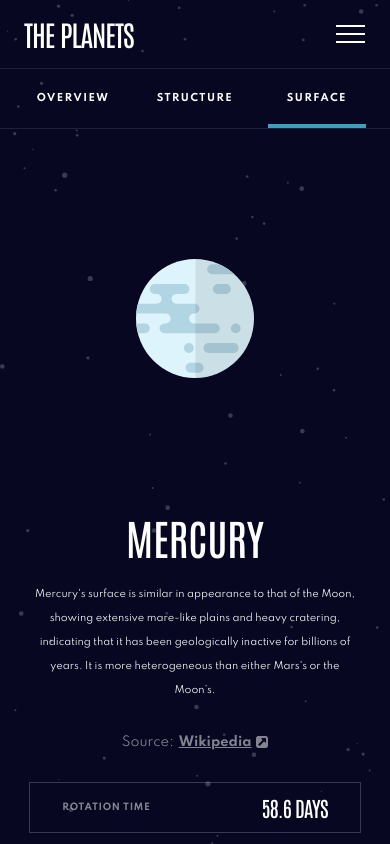
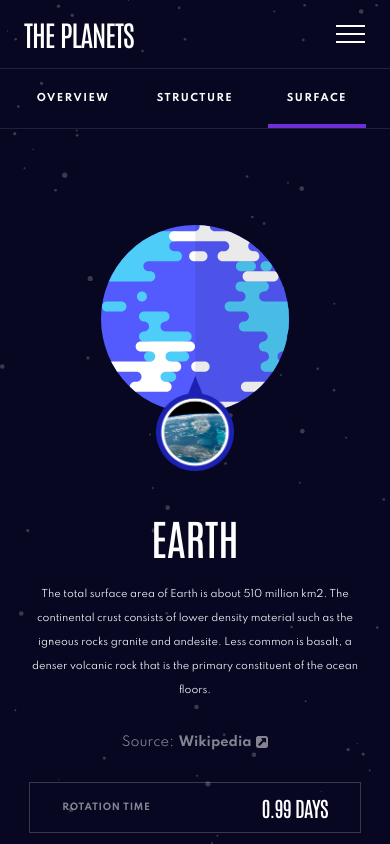
Before and after one commit to LogvnR/planets-fact-site, a React (Create React App) app: page /Earth in a window 390 px wide. Both pictures are taken after a click on the element "SURFACE". Shown: the top 844 px of the page. Built offline with nearby package versions, Linux system fonts and the light colour scheme.

Commit message:
completeld Mobile variant

```diff
--- a/package.json
+++ b/package.json
@@ -9,6 +9,7 @@
     "hamburger-react": "^2.4.1",
     "react": "^17.0.2",
     "react-dom": "^17.0.2",
+    "react-router-dom": "^6.2.1",
     "react-scripts": "5.0.0",
     "web-vitals": "^2.1.2"
   },
--- a/src/App.js
+++ b/src/App.js
@@ -1,3 +1,5 @@
+import { BrowserRouter, Routes, Route } from "react-router-dom";
+
 import styles from "./App.module.css";
 import NavBar from "./Components/NavBar";
 import Planet from "./Components/Planet";
@@ -5,13 +7,24 @@ import Background from "./Components/UI/Background";
 
 import data from "./Helpers/data.json";
 
-const mercury = data[0];
-
 const App = () => {
   return (
     <Background>
-      <NavBar />
-      <Planet planet={mercury} />
+      <BrowserRouter>
+        <NavBar />
+
+        <Routes>
+          <Route path="" element={<Planet planet={data[0]} />} />
+          <Route path="/Mercury" element={<Planet planet={data[0]} />} />
+          <Route path="/Venus" element={<Planet planet={data[1]} />} />
+          <Route path="/Earth" element={<Planet planet={data[2]} />} />
+          <Route path="/Mars" element={<Planet planet={data[3]} />} />
+          <Route path="/Jupiter" element={<Planet planet={data[4]} />} />
+          <Route path="/Saturn" element={<Planet planet={data[5]} />} />
+          <Route path="/Uranus" element={<Planet planet={data[6]} />} />
+          <Route path="/Neptune" element={<Planet planet={data[7]} />} />
+        </Routes>
+      </BrowserRouter>
     </Background>
   );
 };
--- a/src/Components/NavBar.jsx
+++ b/src/Components/NavBar.jsx
@@ -3,6 +3,7 @@ import { Fade as Hamburger } from "hamburger-react";
 
 import styles from "./Styles/NavBar.module.css";
 import NavModal from "./UI/NavModal";
+import { Link } from "react-router-dom";
 
 const NavBar = () => {
   const [modalOpen, setModalOpen] = useState(false);
@@ -21,7 +22,10 @@ const NavBar = () => {
 
   return (
     <header className={styles.navbar}>
-      <p className={styles["logo-title"]}>The Planets</p>
+      <Link to="/">
+        <p className={styles["logo-title"]}>The Planets</p>
+      </Link>
+
       <Hamburger
         className={styles.hamburger}
         color="#fff"
@@ -29,7 +33,7 @@ const NavBar = () => {
         toggled={modalOpen}
         onToggle={handleClickBtn}
       />
-      {modalOpen && <NavModal />}
+      {modalOpen && <NavModal close={closeModal} />}
     </header>
   );
 };
--- a/src/Components/Planet.jsx
+++ b/src/Components/Planet.jsx
@@ -31,6 +31,7 @@ const Planet = (props) => {
   return (
     <main className={styles.planet}>
       <PlanetInfoSelect
+        name={props.planet.name}
         overviewTab={overviewTab}
         overviewTabHandler={overviewTabHandler}
         structureTab={structureTab}
@@ -44,6 +45,7 @@ const Planet = (props) => {
           name={props.planet.name}
           description={props.planet.overview.content}
           source={props.planet.overview.source}
+          surfaceIcon={false}
         />
       )}
       {structureTab && (
@@ -52,6 +54,7 @@ const Planet = (props) => {
           name={props.planet.name}
           description={props.planet.structure.content}
           source={props.planet.structure.source}
+          surfaceIcon={false}
         />
       )}
       {surfaceTab && (
@@ -60,6 +63,7 @@ const Planet = (props) => {
           name={props.planet.name}
           description={props.planet.geology.content}
           source={props.planet.geology.source}
+          surfaceIcon={props.planet.images.geology}
         />
       )}
       <div className={styles["statistics-container"]}>
--- a/src/Components/Styles/NavBarPlanet.module.css
+++ b/src/Components/Styles/NavBarPlanet.module.css
@@ -1,5 +1,11 @@
+a {
+  width: 85%;
+  display: block;
+  text-decoration: none;
+}
+
 .main-container {
-  width: 85%;
+  width: 100%;
   padding: 1.5rem 0;
   box-sizing: border-box;
   display: flex;
--- a/src/Components/Styles/PlanetInfo.module.css
+++ b/src/Components/Styles/PlanetInfo.module.css
@@ -11,11 +11,17 @@
   display: flex;
   justify-content: center;
   align-items: center;
+  position: relative;
 }
 .img {
-  /* this controls planet size */
-  width: 30.5%;
   height: auto;
+}
+
+.surface-icon {
+  width: 20%;
+  height: auto;
+  bottom: 10%;
+  position: absolute;
 }
 
 .info-container {
@@ -65,5 +71,6 @@
 }
 
 .link {
+  width: auto;
   font-weight: 700;
 }
--- a/src/Components/Styles/PlanetInfoSelect.module.css
+++ b/src/Components/Styles/PlanetInfoSelect.module.css
@@ -13,12 +13,11 @@
   align-items: center;
   border-top: 4px inset transparent;
   border-bottom: 4px inset transparent;
-  transition: all 0.25s ease-in-out;
+  transition: all 0.35s ease-in-out;
 }
 
 .theme {
-  transition: all 0.25s ease-in-out;
-  border-bottom-color: var(--Mercury-theme);
+  transition: all 0.35s ease-in-out;
 }
 
 .title {
--- a/src/Components/Styles/vars.css
+++ b/src/Components/Styles/vars.css
@@ -29,4 +29,14 @@
   --Saturn-theme: hsl(17, 73%, 46%);
   --Uranus-theme: hsl(169, 73%, 44%);
   --Neptune-theme: hsl(222, 87%, 56%);
+
+  /* = Planet Sizes = */
+  --Mercury-size: 30.5%;
+  --Venus-size: 42.5%;
+  --Earth-size: 48.1%;
+  --Mars-size: 36%;
+  --Jupiter-size: 62.3%;
+  --Saturn-size: 71.1%;
+  --Uranus-size: 49%;
+  --Neptune-size: 48%;
 }
--- a/src/Components/UI/NavBarPlanet.jsx
+++ b/src/Components/UI/NavBarPlanet.jsx
@@ -1,13 +1,17 @@
+import { Link } from "react-router-dom";
+
 import styles from "../Styles/NavBarPlanet.module.css";
 
 const NavBarPlanet = (props) => {
   return (
+    <Link onClick={props.close} to={`${props.name}`}>
       <div className={`${styles["main-container"]} ${props.className}`}>
         <div className={styles["title-container"]}>
           <div
             style={{ backgroundColor: `var(--${props.name})` }}
             className={styles.icon}
           ></div>
+
           <p className={styles.name}>{props.name}</p>
         </div>
         <svg
@@ -19,6 +23,7 @@ const NavBarPlanet = (props) => {
           <path fill="none" stroke="#FFF" opacity=".4" d="M1 0l4 4-4 4" />
         </svg>
       </div>
+    </Link>
   );
 };
 
--- a/src/Components/UI/NavModal.jsx
+++ b/src/Components/UI/NavModal.jsx
@@ -14,6 +14,7 @@ const NavModal = (props) => {
         <div className={styles.modal} onClick={(e) => e.stopPropagation()}>
           {planets.map((planet) => (
             <NavBarPlanet
+              close={props.close}
               className={styles["navbar-item"]}
               name={planet.name}
             />
--- a/src/Components/UI/PlanetInfo.jsx
+++ b/src/Components/UI/PlanetInfo.jsx
@@ -4,7 +4,19 @@ const PlanetInfo = (props) => {
   return (
     <div className={styles.container}>
       <div className={styles["img-container"]}>
-        <img className={styles.img} src={props.photo} />
+        <img
+          style={{ width: `var(--${props.name}-size)` }}
+          className={styles.img}
+          src={props.photo}
+          alt={props.name}
+        />
+        {props.surfaceIcon && (
+          <img
+            className={styles["surface-icon"]}
+            src={props.surfaceIcon}
+            alt={props.name}
+          />
+        )}
       </div>
       <div className={styles["info-container"]}>
         <p className={styles.name}>{props.name}</p>
--- a/src/Components/UI/PlanetInfoSelect.jsx
+++ b/src/Components/UI/PlanetInfoSelect.jsx
@@ -5,6 +5,11 @@ const PlanetInfoSelect = (props) => {
     <div className={styles.container}>
       <div
         onClick={props.overviewTabHandler}
+        style={
+          props.overviewTab
+            ? { borderBottomColor: `var(--${props.name}-theme)` }
+            : { borderBottomColor: "transparent" }
+        }
         className={
           props.overviewTab ? `${styles.option} ${styles.theme}` : styles.option
         }
@@ -13,6 +18,11 @@ const PlanetInfoSelect = (props) => {
       </div>
       <div
         onClick={props.structureTabHandler}
+        style={
+          props.structureTab
+            ? { borderBottomColor: `var(--${props.name}-theme)` }
+            : { borderBottomColor: "transparent" }
+        }
         className={
           props.structureTab
             ? `${styles.option} ${styles.theme}`
@@ -23,6 +33,11 @@ const PlanetInfoSelect = (props) => {
       </div>
       <div
         onClick={props.surfaceTabHandler}
+        style={
+          props.surfaceTab
+            ? { borderBottomColor: `var(--${props.name}-theme)` }
+            : { borderBottomColor: "transparent" }
+        }
         className={
           props.surfaceTab ? `${styles.option} ${styles.theme}` : styles.option
         }
```
Also changed, not shown: 1 other file (tests, documents, lock files or other folders). Lines whose indentation alone changed are shown as unchanged.
